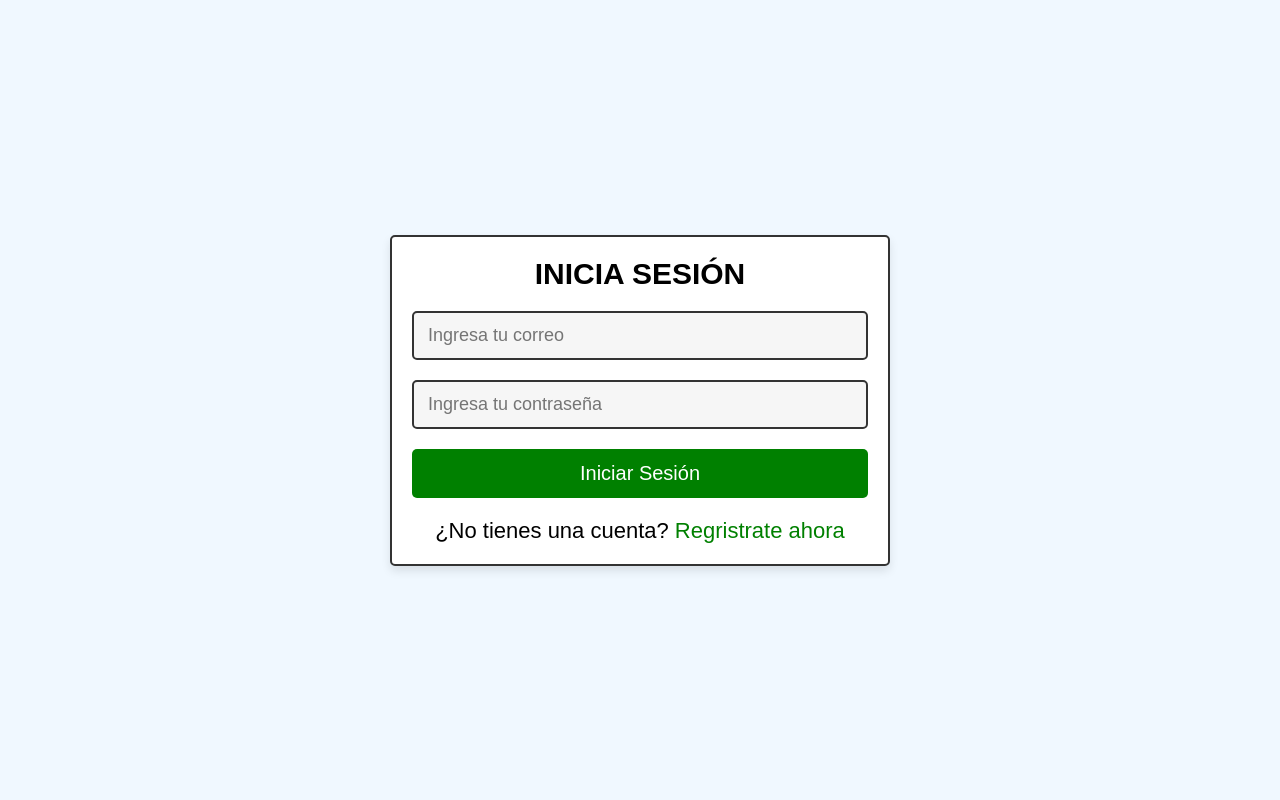
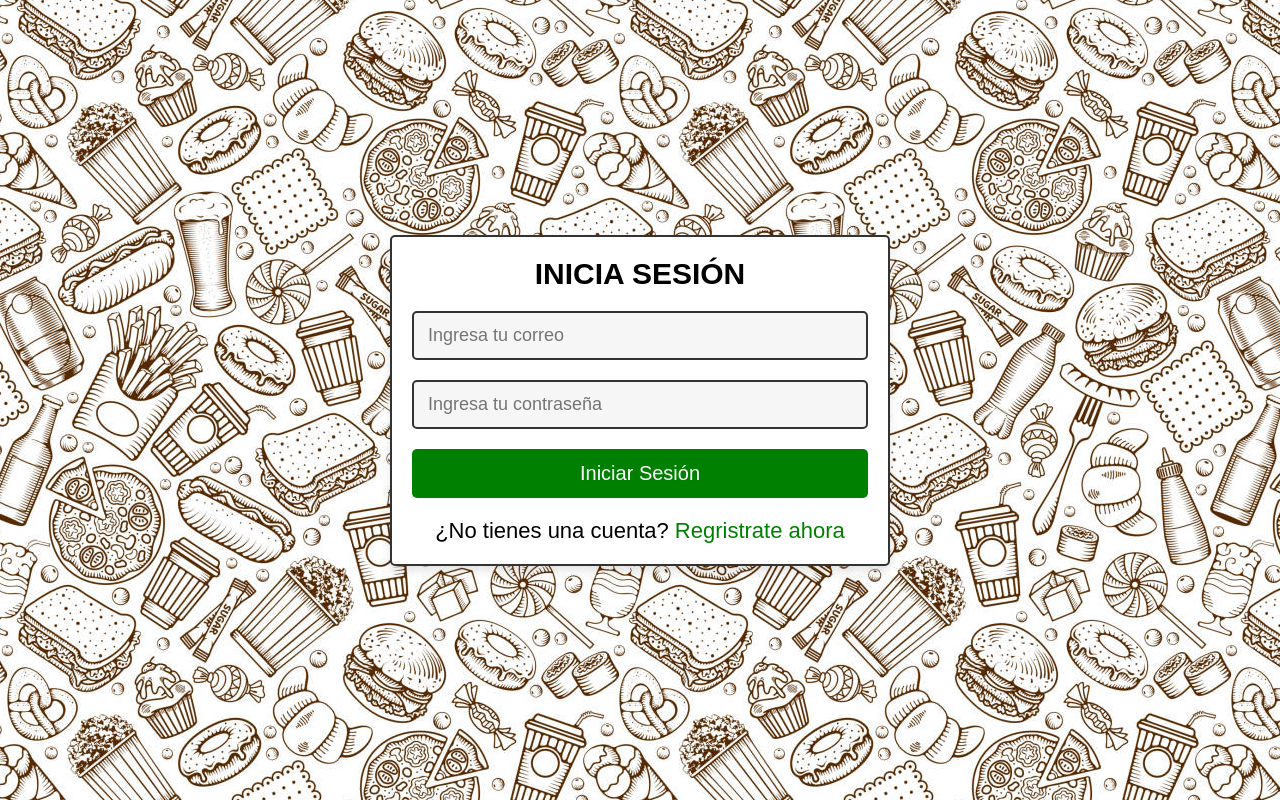
Before and after one commit to Foodcdb/CREAJ, a PHP site: page /login.php in a window 1280 px wide. Run offline with PHP 8.4, Linux system fonts and the light colour scheme; some libraries are stand-ins or nearby versions.

Commit message:
Login imagen
Ya hay imagen en el login y registro

```diff
--- a/css/components.css
+++ b/css/components.css
@@ -77,7 +77,6 @@ section{
    font-size: 2rem;
    padding:1.3rem 3rem;
    text-transform: capitalize;
-   cursor: pointer;
    text-align: center;
 }
 
@@ -161,6 +160,11 @@ section{
    0%{
       transform: translateY(1rem);
    }
+}
+
+.login-wp{
+   background-image: url(../images/prueba.jpg);
+   background-position: center;
 }
 
 .form-container{
--- a/login.php
+++ b/login.php
@@ -75,6 +75,7 @@ if(isset($message)){
 
 ?>
 
+<div class="login-wp">
    <section class="form-container">
 
       <form action="" method="POST">
@@ -85,8 +86,7 @@ if(isset($message)){
          <p>¿No tienes una cuenta?
          <a href="register.php">Regristrate ahora</a></p>
          </form>
-
-
    </section>
+</div>
 </body>
 </html>
--- a/register.php
+++ b/register.php
@@ -117,6 +117,7 @@ if(isset($message)){
 
 ?>
 
+<div class="login-wp">
    <section class="form-container">
 
       <form action="email.php" enctype="multipart/form-data" method="POST">
@@ -131,7 +132,7 @@ if(isset($message)){
       </form>
 
    </section>
-
+<div>
 
 </body>
 </html>
```
Also changed, not shown: home.php (+5 -5 lines), uploaded_img/foto de perfil de polar 🌻🐻( ◍•ᄉ•◍ ).jpg (added). Lines whose indentation alone changed are shown as unchanged.
